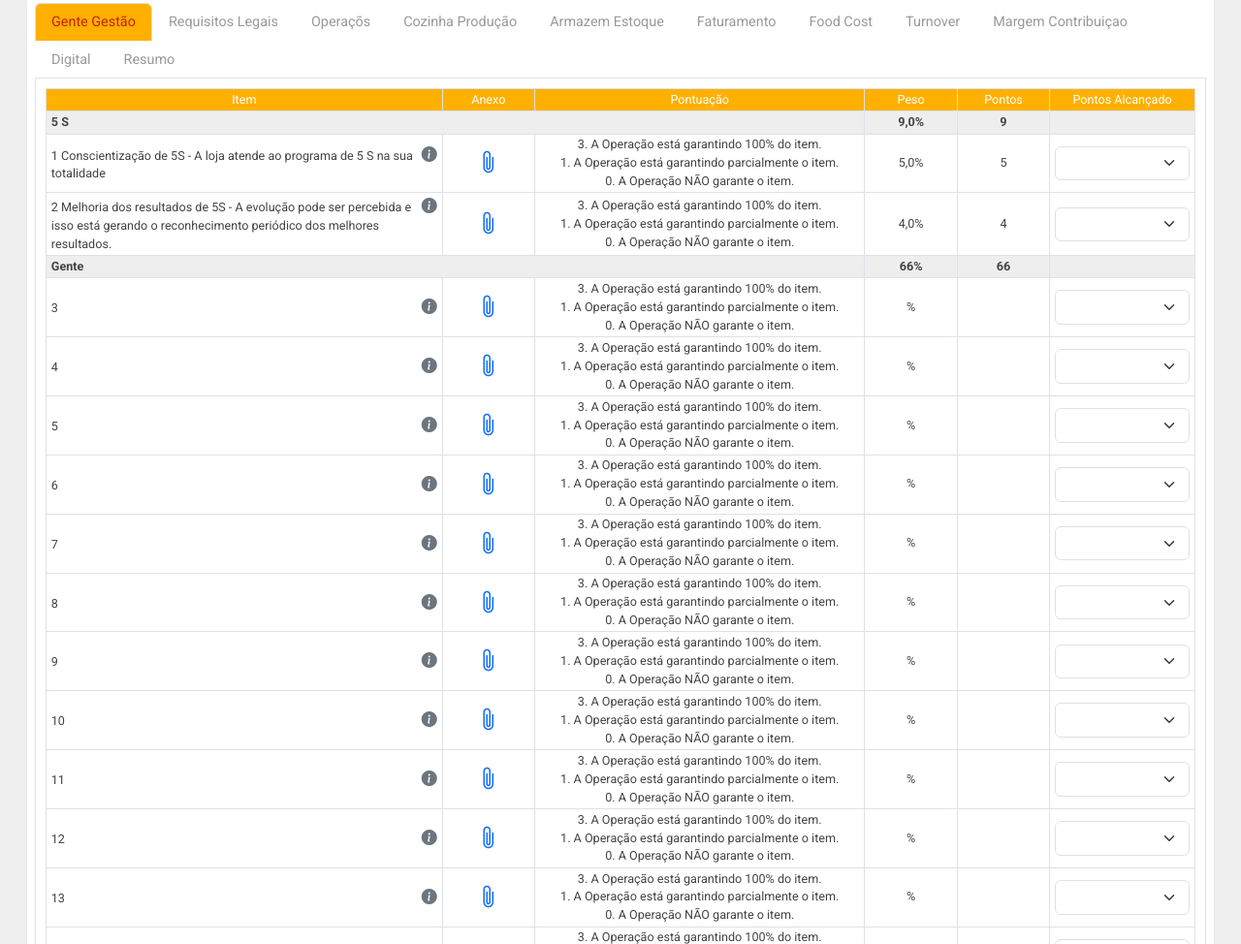
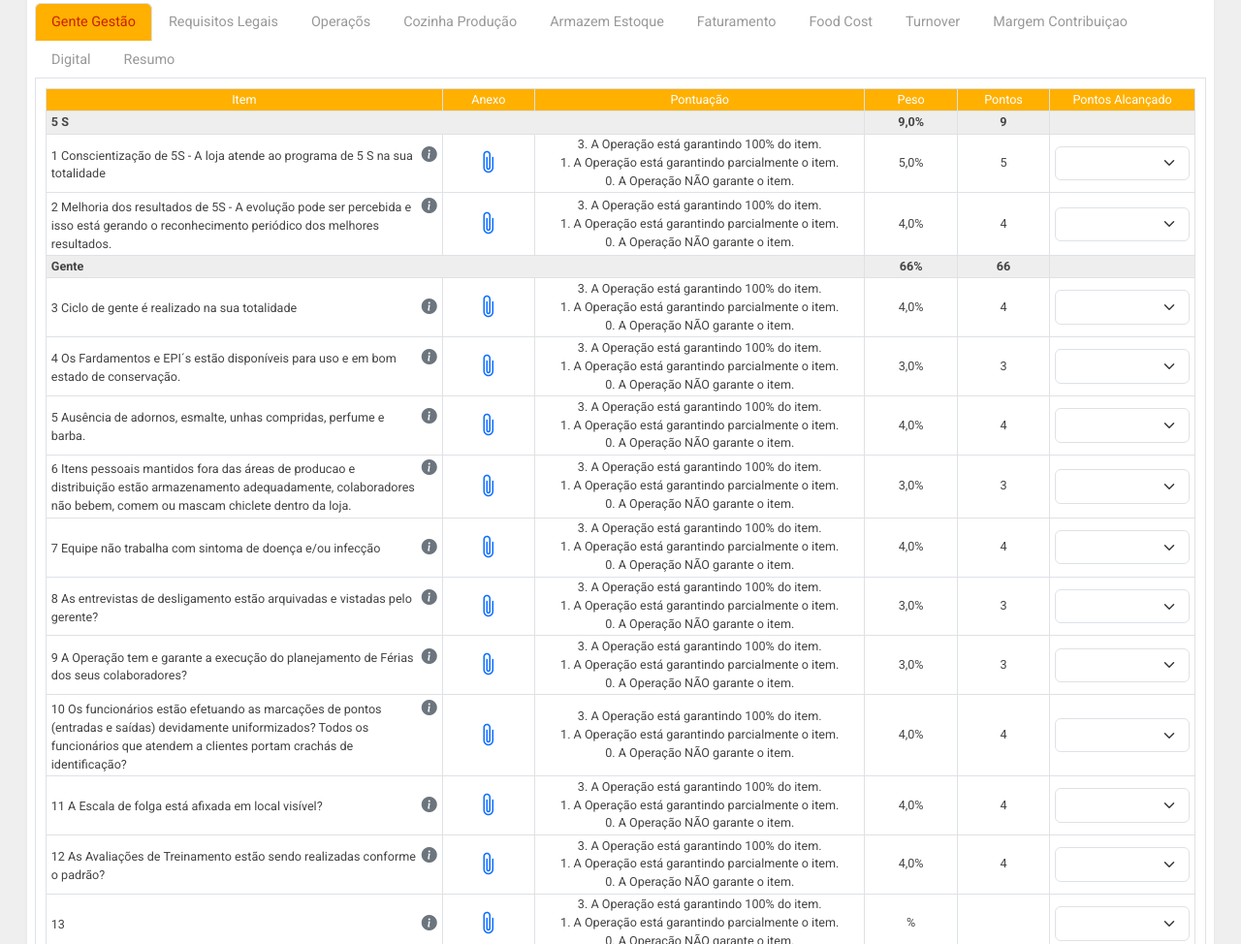
Before and after one commit to rogeriosaraceni/pex-frango-assado, an Astro site: page /avaliacao in a window 1280 px wide. Shown: the part 260-1234 px from the top of the page at 97% size. Built offline with nearby package versions, Linux system fonts and the light colour scheme; Astro itself is replaced by a stand-in of ours.

Commit message:
aval list

```diff
--- a/src/pages/avaliacao/_Tabs/Tab1.astro
+++ b/src/pages/avaliacao/_Tabs/Tab1.astro
@@ -21,64 +21,64 @@ const rows5s = [
 
 const rowsGente = [
     {
-        item: "3 ",
-        descricao: "",
-        peso: "%",
-        pontos: "",
+        item: "3 Ciclo de gente é realizado na sua totalidade",
+        descricao: "Medir no ato da auditoria se as etapas do ciclo estão sendo cumpridas na sua totalidade",
+        peso: "4,0%",
+        pontos: "4",
     },
     {
-        item: "4 ",
-        descricao: "",
-        peso: "%",
-        pontos: "",
+        item: "4 Os Fardamentos e EPI´s estão disponíveis para uso e em bom estado de conservação.",
+        descricao: "Loja apresenta controle de Fardamento de EPIs para todos os funcionários? Loja tem ficha de EPI e fardamento para todo o Time?",
+        peso: "3,0%",
+        pontos: "3",
     },
     {
-        item: "5 ",
-        descricao: "",
-        peso: "%",
-        pontos: "",
+        item: "5 Ausência de adornos, esmalte, unhas compridas, perfume e barba.",
+        descricao: "Garantir que não haja nenhum funcionário com a utilização dos itens citados garantindo a padronização de atendimento prevista nas regras de qualidade. Verificação se não há nenhum relato em auditorias de Qualidade e Produtos - caso tenha no período da auditoria item será zerado.",
+        peso: "4,0%",
+        pontos: "4",
     },
     {
-        item: "6 ",
-        descricao: "",
-        peso: "%",
-        pontos: "",
+        item: "6 Itens pessoais mantidos fora das áreas de producao e distribuição estão armazenamento adequadamente, colaboradores não bebem, comem ou mascam chiclete dentro da loja.",
+        descricao: "Garantir que não haja nenhum item pessoal na área de produção e distribuição. Verificação se não há nenhum relato em auditorias de Qualidade e Produtos - caso tenha no período da auditoria item será zerado.",
+        peso: "3,0%",
+        pontos: "3",
     },
     {
-        item: "7 ",
-        descricao: "",
-        peso: "%",
-        pontos: "",
+        item: "7 Equipe não trabalha com sintoma de doença e/ou infecção",
+        descricao: "Verificar dados em atestados vs registro de ponto Ver por amostragem",
+        peso: "4,0%",
+        pontos: "4",
     },
     {
-        item: "8 ",
-        descricao: "",
-        peso: "%",
-        pontos: "",
+        item: "8 As entrevistas de desligamento estão arquivadas e vistadas pelo gerente?",
+        descricao: "Verificar junto ao Líder de ADM os desligamentos e os arquivos das entrevistas Pontos críticos estão sendo tratados através de plano de ação - definição de perfil, ajuste de processos,...",
+        peso: "3,0%",
+        pontos: "3",
     },
     {
-        item: "9 ",
-        descricao: "",
-        peso: "%",
-        pontos: "",
+        item: "9 A Operação tem e garante a execução do planejamento de Férias dos seus colaboradores?",
+        descricao: "Garantir que não haja nenhum funcionário com a utilização dos itens citados garantindo a padronização de atendimento prevista nas regras de qualidade. Verificação se não há nenhum relato em auditorias de Qualidade e Produtos - caso tenha no período da auditoria item será zerado.",
+        peso: "3,0%",
+        pontos: "3",
     },
     {
-        item: "10 ",
-        descricao: "",
-        peso: "%",
-        pontos: "",
+        item: "10 Os funcionários estão efetuando as marcações de pontos (entradas e saídas) devidamente uniformizados? Todos os funcionários que atendem a clientes portam crachás de identificação?",
+        descricao: "1. Verificar o registro de ponto - máximo 3% de ajustes manuais 3. Loja sem falhas de escalas cadastradas no sistema vs funcionário in loco (pegar um funcionário no dia da auditoria e verificar a sua escala no sistema de ponto) 4. Relógio apenas com registro na digital (se houver algum funcionário sem necessário atestado médico que valide falhas na digital)",
+        peso: "4,0%",
+        pontos: "4",
     },
     {
-        item: "11 ",
-        descricao: "",
-        peso: "%",
-        pontos: "",
+        item: "11 A Escala de folga está afixada em local visível?",
+        descricao: "Garantir que todo o time saiba o local de exposição das escalas Ter as escalas prontas para o mês e definidas de forma a garantir o melhor atendimento nos momentos de pico - Plano semanal, mensal, considerando feriados e datas comemorativas.",
+        peso: "4,0%",
+        pontos: "4",
     },
     {
-        item: "12 ",
-        descricao: "",
-        peso: "%",
-        pontos: "",
+        item: "12 As Avaliações de Treinamento estão sendo realizadas conforme o padrão?",
+        descricao: "Garantir que todo o time saiba o local de exposição das escalas Ter as escalas prontas para o mês e definidas de forma a garantir o melhor atendimento nos momentos de pico - Plano semanal, mensal, considerando feriados e datas comemorativas.",
+        peso: "4,0%",
+        pontos: "4",
     },
     {
         item: "13 ",
@@ -155,22 +155,22 @@ const rowsGestao = [
 
 const rowsArea = [
     {
-        item: "24 ",
-        descricao: "",
-        peso: "%",
-        pontos: "",
+        item: "24 Os vestiários dos colaboradores, estão limpos e em ordem e os armários estão conservados e são suficientes para o número de funcionários.",
+        descricao: "Loja garante que todos os funcionários estejam com armários disponíveis? Área de Vestiários e banheiros estão limpos e organizados? (Verificar ficha de limpeza no local)",
+        peso: "3,0%",
+        pontos: "3",
     },
     {
-        item: "25 ",
-        descricao: "",
-        peso: "%",
-        pontos: "",
+        item: "25 Os produtos do refeitório estão em temperatura acima de 60ºC (produtos quentes) e até 10ºC (produtos frios), seguindo o cardápio do PAT.",
+        descricao: "Cardápio atendido dentro da ficha técnica? Garante a meta de disperdício?",
+        peso: "3,0%",
+        pontos: "3",
     },
     {
-        item: "26 ",
-        descricao: "",
-        peso: "%",
-        pontos: "",
+        item: "26 O refeitório está limpo, iluminado, estrutura conservada, boa temperatura, com sistema de comunicação organizado e atualizado.",
+        descricao: "Garantir as condições básicas para os funcionários",
+        peso: "3,0%",
+        pontos: "3",
     },
 ]
 
@@ -318,7 +318,7 @@ const rowsArea = [
                 <td></td>
             </tr>
             {
-                rowsGestao.map(({ item, descricao, peso, pontos }) => (
+                rowsArea.map(({ item, descricao, peso, pontos }) => (
                     <tr>
                         <td class="text-start">
                             <div class="d-flex align-items-baseline justify-content-between gap-1">
```
